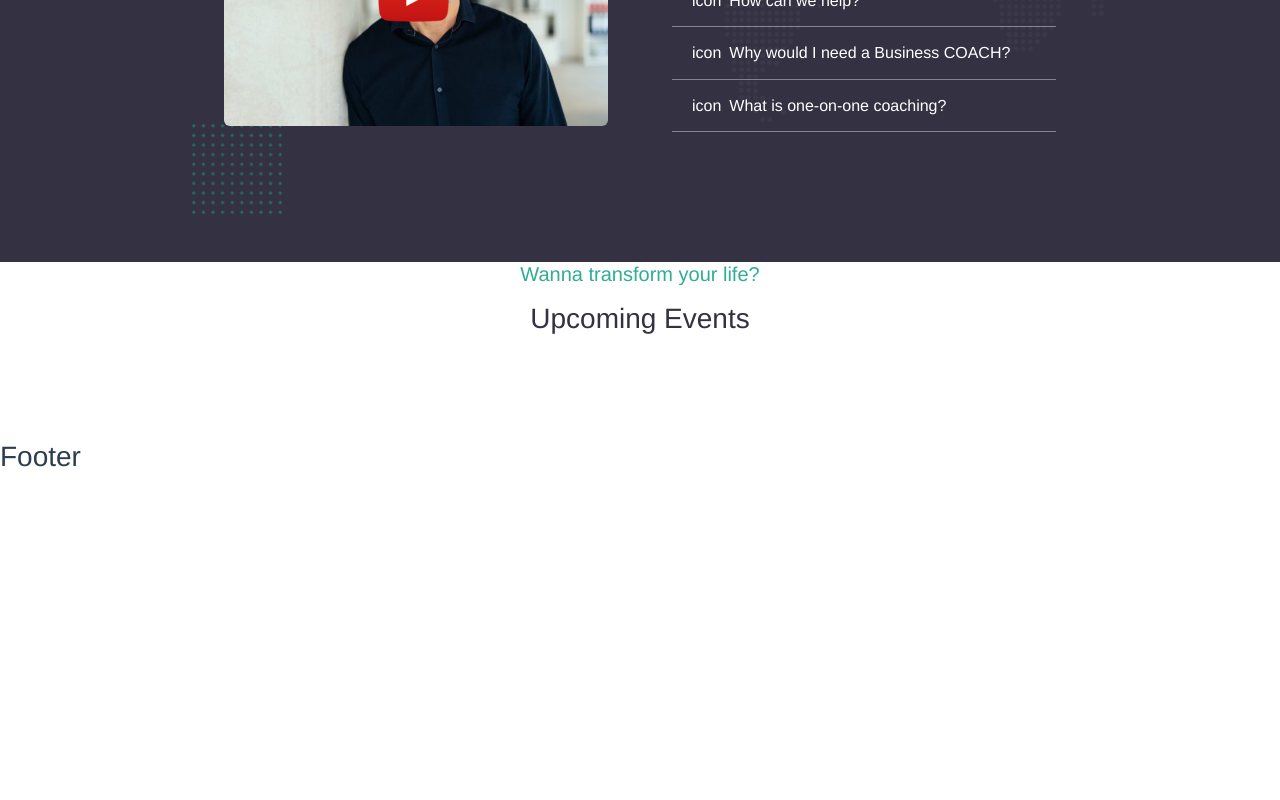
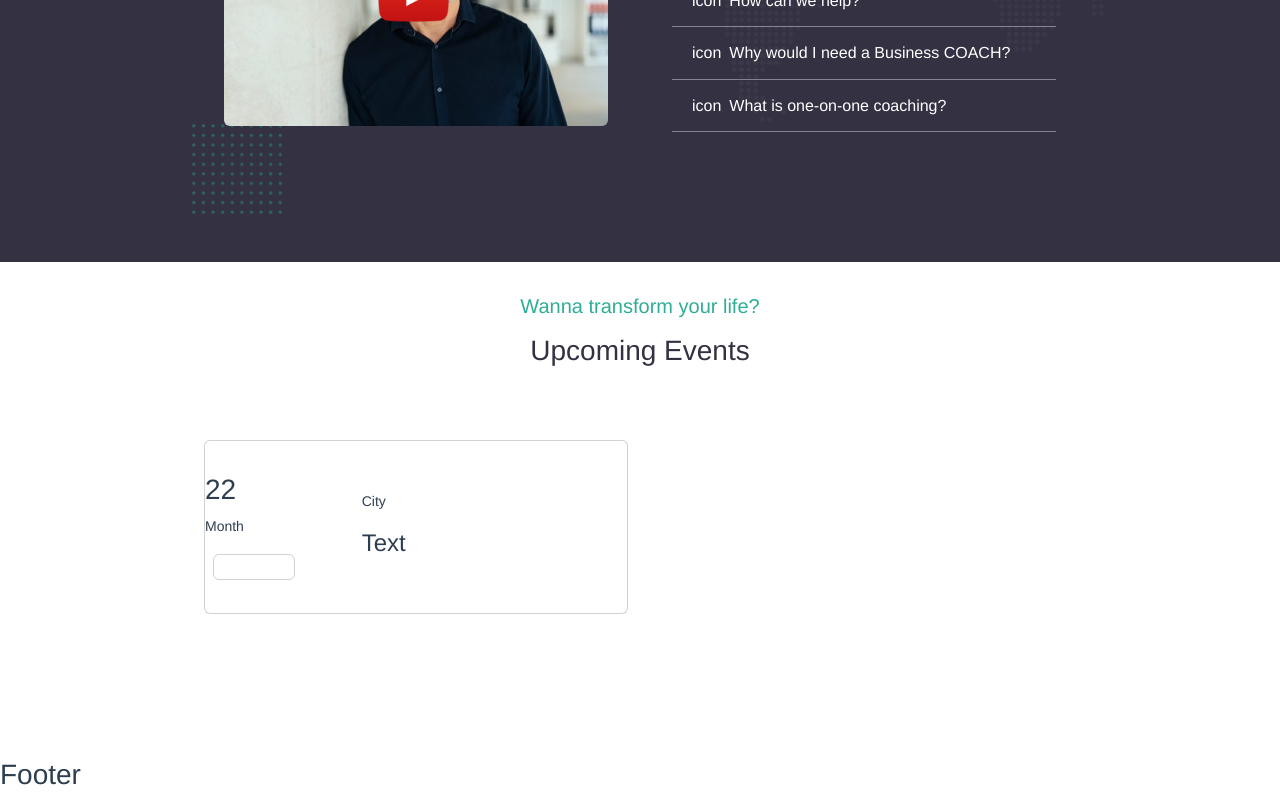
Before and after one commit to Antonius131/proj-html-vuejs, a Vue app: page / in a window 1280 px wide. Shown: the part 2639-3439 px from the top of the page. Before the commit the page ends 3120 px from the top, so only its background shows below. Built offline with nearby package versions, Linux system fonts and the light colour scheme.

Commit message:
Main: importing EventCards component

```diff
--- a/src/components/main/MainContent.vue
+++ b/src/components/main/MainContent.vue
@@ -57,10 +57,13 @@
             </div>
          </div>
       </section>
-         <SectionTitle
-            subtitle = "Wanna transform your life?"
-            title= "Upcoming Events"
-         />
+         <div class="container">
+            <SectionTitle
+               subtitle = "Wanna transform your life?"
+               title= "Upcoming Events"
+            />
+            <EventCards />
+         </div>
       <section>
 
       </section>
@@ -77,6 +80,7 @@ import CourseCards from './CourseCards.vue'
 import CaptionText from './CaptionText.vue'
 import InfoTabs from './InfoTabs.vue'
 import ImgPreview from './ImgPreview.vue'
+import EventCards from './EventCards.vue'
 
 export default {
    components: {
@@ -89,6 +93,7 @@ export default {
     CaptionText,
     InfoTabs,
     ImgPreview,
+    EventCards
 }
 }
 </script>
```
